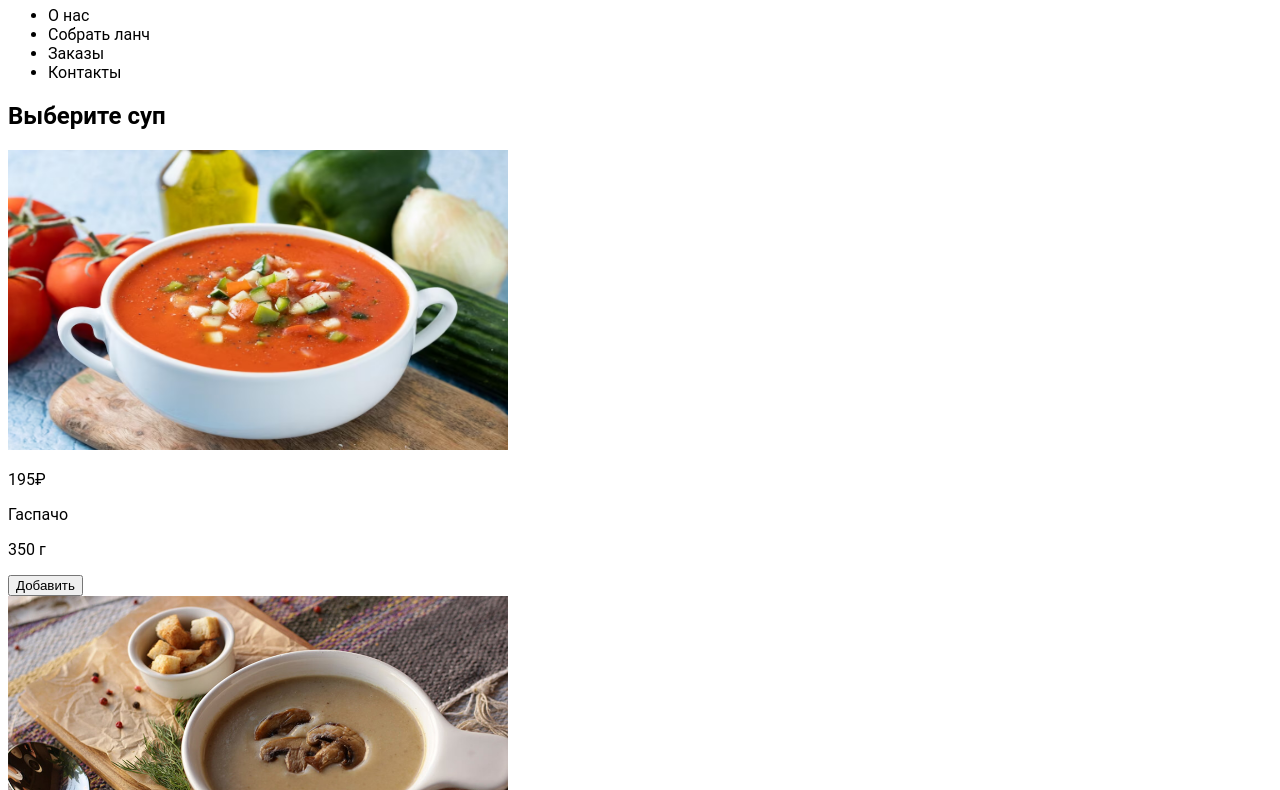
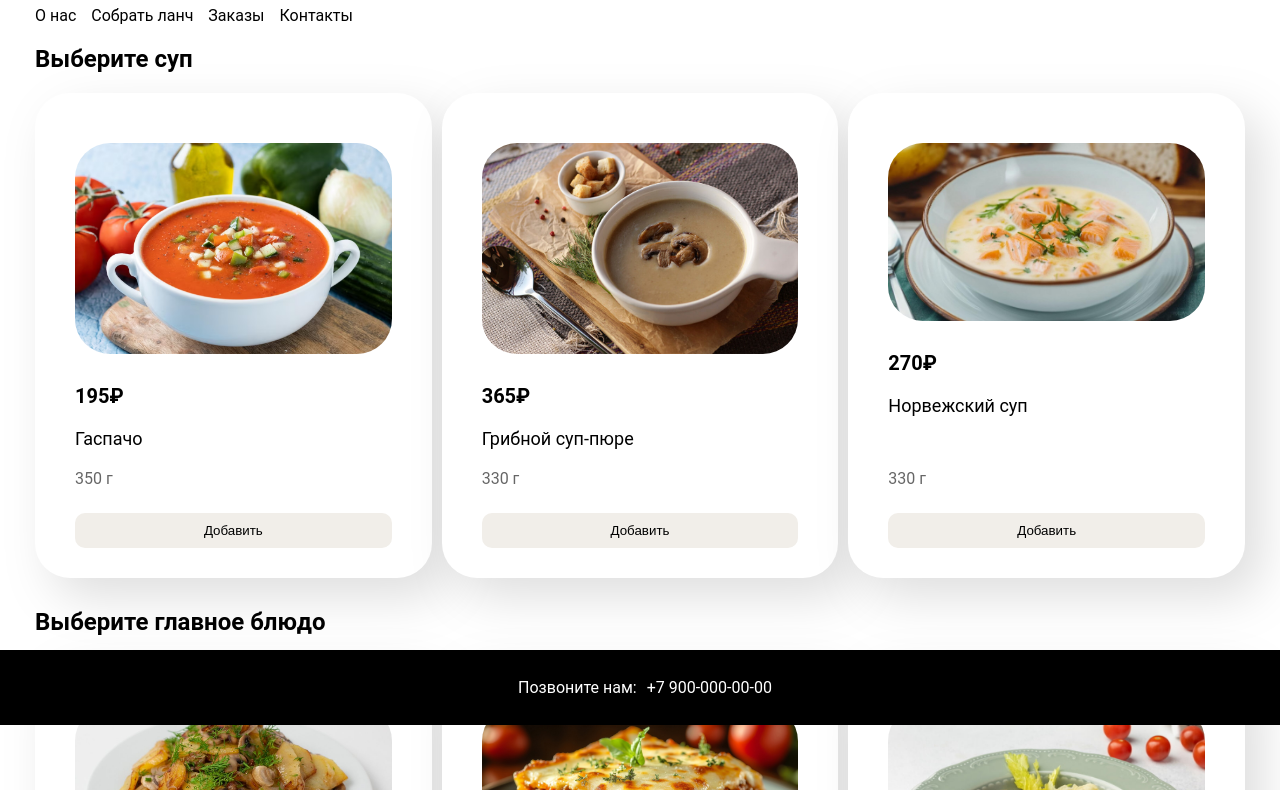
Before and after one commit to danila-372/Bessonov-web-dev-2025-1, a plain HTML site: page 2/index.html in a window 1280 px wide. Shown: the part 75-865 px from the top of the page. Drawn offline with Linux system fonts and the light colour scheme.

Commit message:
Update style.css

```diff
--- a/1/style.css
+++ b/1/style.css
@@ -1,15 +1,27 @@
+* {
+    box-sizing: border-box;
+}
+
+header {
+    max-width: 600px;
+    width: fit-content;
+}
+
+main {
+    margin-bottom: 90px;
+    width: fit-content;
+}
+
 body
 {
     font-family: 'Roboto', sans-serif;
-    width: 600px;
-
+    margin: 0;
+    padding: 0 20px;
 }
 
-.div1 {
+.wrapper{
+    padding: 0 15px;
     margin: 0 auto;
-    padding: 0 20px;
-    width: fit-content;
-
 }
 
 h1, h2
@@ -20,16 +32,7 @@ h1, h2
 img
 {
     width: 500px;
-    height: 300px;
-}
-
-footer
-{
-    background-color: black;
-    height: 75px;
-    display: flex;
-    align-items: center;
-
+    height: auto;
 }
 
 a
@@ -40,26 +43,21 @@ a
 
 a:hover
 {
-    color:#c57123;
+    color: tomato;
 }
 
-.ftr_text
-{
-    color: white;
-    padding-left: 10px;
+#nav_bar {
+    display: flex;
+    flex-wrap: wrap;
+    gap: 15px;
+    padding: 0;
 }
 
-#ul1 > li {
-    display: inline;
-    padding: 10px 10px 10px 0px;
+#nav_bar li {
+    list-style: none;
 }
 
-#ul1
-{
-    padding: 0px;
-}
-
-#ul2
+#advnt
 {
     padding: 0px;
     margin: 0px;
@@ -78,3 +76,98 @@ th, td {
     padding: 10px;
     text-align: left;
 }
+
+footer
+{
+    background-color: black;
+    height: 75px;
+    display: flex;
+    align-items: center;
+    width: 100%;
+    position: fixed;
+    right: 0;
+    bottom: 0;
+    margin-top: 75px;
+}
+
+.ftr_text
+{
+    color: white;
+    padding-left: 10px;
+}
+/* стили для страницы Собрать ланч */
+
+.bluda, .mainbluda, .drinks {
+    display: grid;
+    grid-template-columns: repeat(3, 1fr);
+    gap: 10px;
+    margin-bottom: 30px;
+}
+
+.bluda > div, .mainbluda > div, .drinks > div {
+    display: flex;
+    flex-direction: column;
+    padding: 30px 40px;
+    border-radius: 35px;
+    cursor: pointer;
+    background-color: white;
+    filter: drop-shadow(17px 19px 24px rgba(0, 0, 0, 0.13));
+    transition: border 0.3s ease;
+}
+
+.bluda > div:hover, .mainbluda > div:hover, .drinks > div:hover {
+    border: 2px solid tomato;
+}
+
+.bluda > div:hover button,
+.mainbluda > div:hover button,
+.drinks > div:hover button {
+    background-color: tomato;
+    color: white;
+}
+
+.bluda img, .mainbluda img, .drinks img {
+    width: 100%;
+    height: auto;
+    margin: 20px 0;
+    border-radius: 35px;
+}
+
+.price {
+    font-size: 20px;
+    font-weight: bold;
+    margin: 10px 0;
+}
+
+.name {
+    font-size: 18px;
+    margin: 10px 0;
+    flex-grow: 1;
+}
+
+.weight {
+    color: #666;
+    margin: 10px 0;
+}
+
+.bluda button, .mainbluda button, .drinks button {
+    background-color: #f1eee9;
+    padding: 10px 30px;
+    border-radius: 10px;
+    cursor: pointer;
+    border: none;
+    margin-top: 15px;
+    transition: background-color 0.3s ease;
+}
+
+@media (max-width: 800px) {
+    .bluda, .mainbluda, .drinks {
+        grid-template-columns: repeat(2, 1fr);
+    }
+}
+
+@media (max-width: 600px) {
+    .bluda, .mainbluda, .drinks {
+        grid-template-columns: 1fr;
+    }
+}
```
